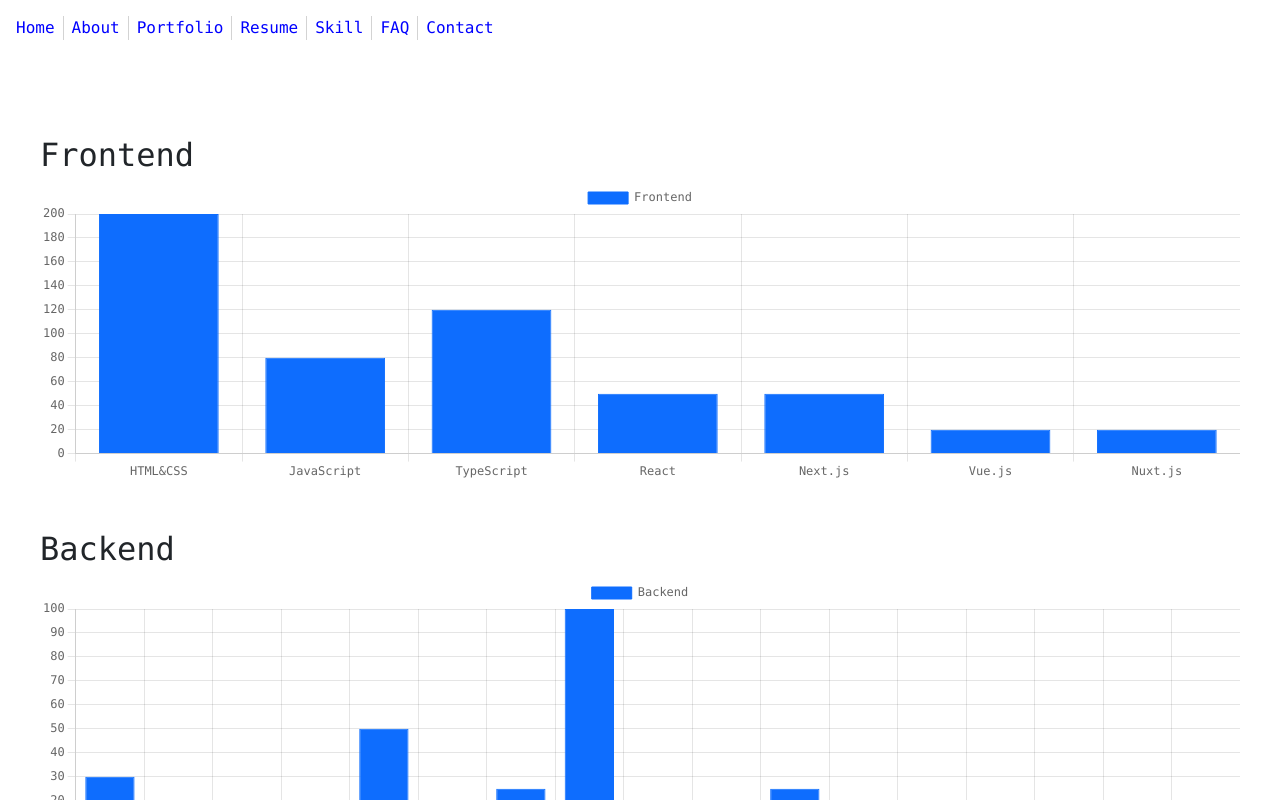
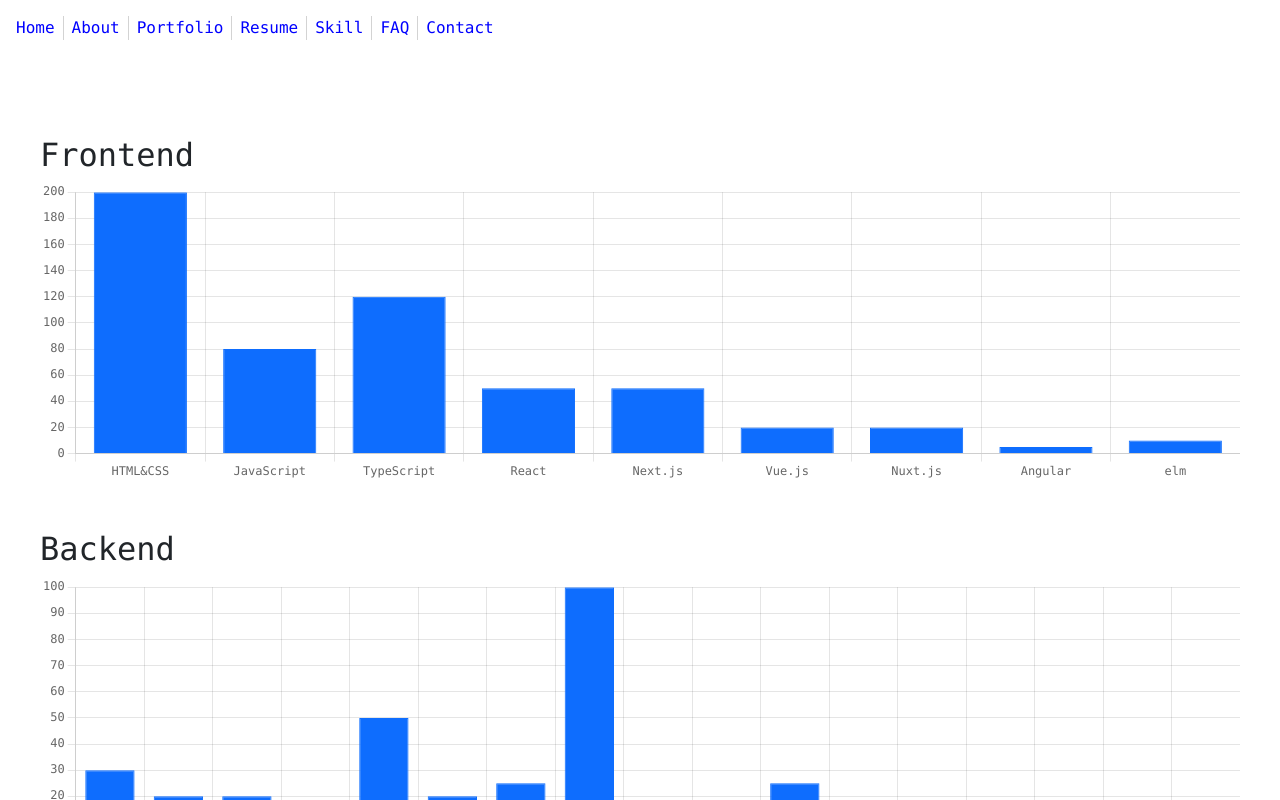
Before and after one commit to osawa-koki/osawa-koki, a Next.js app in the folder portfolio/: page /skill in a window 1280 px wide. Shown: the top 800 px of the page. Built offline with nearby package versions, Linux system fonts and the light colour scheme.

Commit message:
ラベル消した。

```diff
--- a/portfolio/data/skill.ts
+++ b/portfolio/data/skill.ts
@@ -32,6 +32,8 @@
   { name: "Next.js", hours: 50, category: "Frontend" },
   { name: "Vue.js", hours: 20, category: "Frontend" },
   { name: "Nuxt.js", hours: 20, category: "Frontend" },
+  { name: "Angular", hours: 5, category: "Frontend" },
+  { name: "elm", hours: 10, category: "Frontend" },
 
   // Backend
   { name: "Node.js", hours: 30, category: "Backend" },
--- a/portfolio/pages/skill.tsx
+++ b/portfolio/pages/skill.tsx
@@ -12,6 +12,14 @@
 );
 defaults.font.family = 'Consolas';
 
+const options = {
+  plugins: {
+    legend: {
+      display: false,
+    },
+  },
+};
+
 const SkillPage = () => (
   <Layout title="osawa's skills">
     <div id='Skill'>
@@ -20,13 +28,15 @@
         <Bar
           className='chart'
           data={skill_frontend}
-        />
+          options={options}
+          />
       </div>
       <div className='skillUnit'>
         <h2>Backend</h2>
         <Bar
           className='chart'
           data={skill_backend}
+          options={options}
         />
       </div>
     </div>
```
